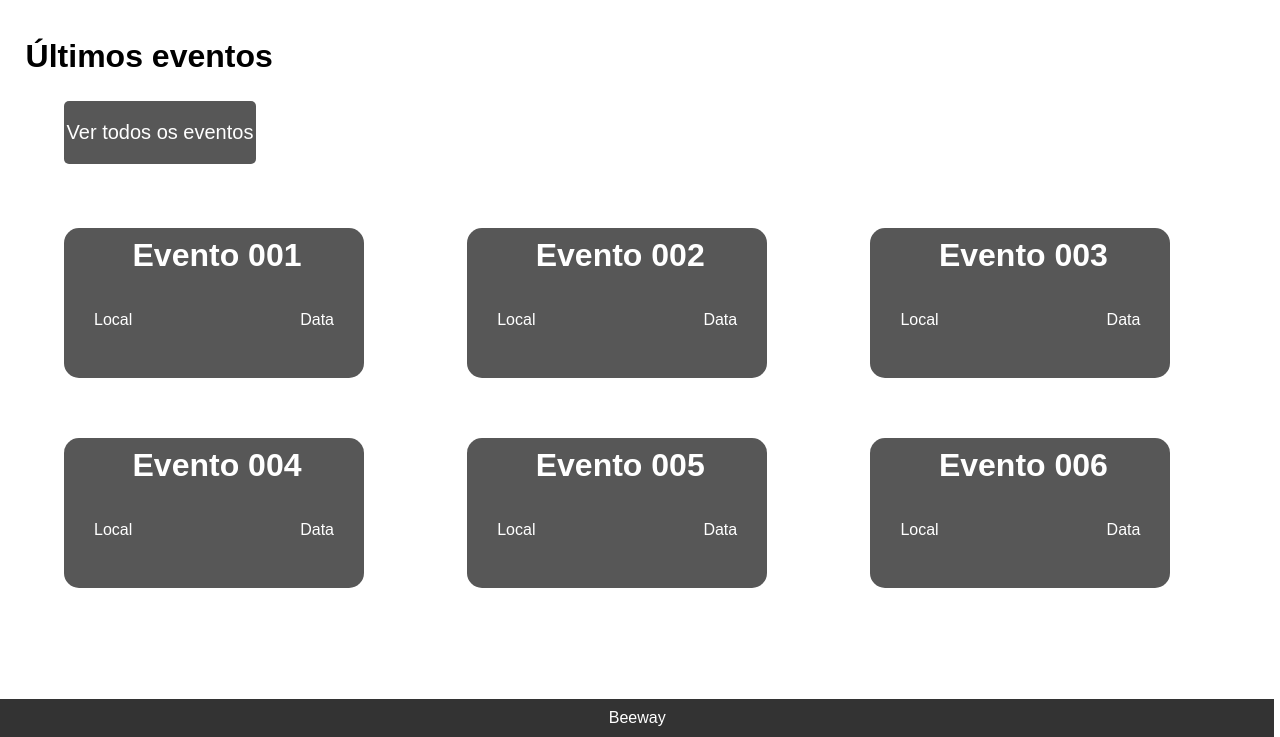
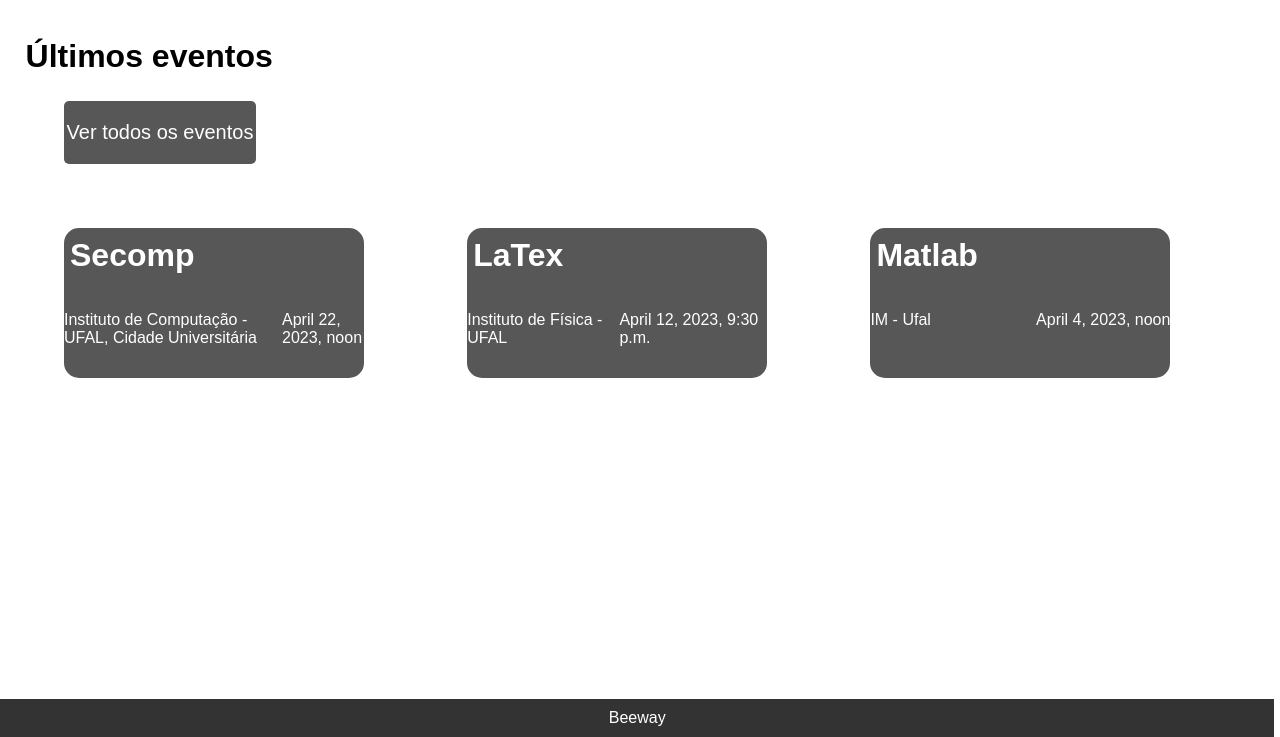
Before and after one commit to waleiss/beeway, a Django app: page /administrador/home in a window 1280 px wide. Shown: the part 63-800 px from the top of the page. Run offline with Django 4.2, Linux system fonts and the light colour scheme; data comes from the database, SQL or seed files in the repository.

Commit message:
home mostrando eventos do banco

```diff
--- a/administrador/templates/pages/home.html
+++ b/administrador/templates/pages/home.html
@@ -34,48 +34,15 @@
 	</div>
 
 	<div id="ultimos" class="container">
-		<div id="evento1" class="evento">
-			<h1 id="name">Evento 001</h1>
+		{% for eventos in eventos %}
+		<div class="evento">
+			<h1> <a style="text-decoration: none; color: #fff"href= "desc_evento/{{eventos.id}}">{{eventos.titulo}}</a></h1>
 			<div class="container" id="info">
-				<p id="local">Local</p>
-				<p id="data">Data</p>
+				<p>{{eventos.local}}</p>
+				<p>{{eventos.data_e_hora_inicio}}</p>
 			</div>
 		</div>
-		<div id="evento2" class="evento">
-			<h1 id="name">Evento 002</h1>
-			<div class="container" id="info">
-				<p id="local">Local</p>
-				<p id="data">Data</p>
-			</div>
-		</div>
-		<div id="evento3" class="evento">
-			<h1 id="name">Evento 003</h1>
-			<div class="container" id="info">
-				<p id="local">Local</p>
-				<p id="data">Data</p>
-			</div>
-		</div>
-		<div id="evento4" class="evento">
-			<h1 id="name">Evento 004</h1>
-			<div class="container" id="info">
-				<p id="local">Local</p>
-				<p id="data">Data</p>
-			</div>
-		</div>
-		<div id="evento5" class="evento">
-			<h1 id="name">Evento 005</h1>
-			<div class="container" id="info">
-				<p id="local">Local</p>
-				<p id="data">Data</p>
-			</div>
-		</div>
-		<div id="evento6" class="evento">
-			<h1 id="name">Evento 006</h1>
-			<div class="container" id="info">
-				<p id="local">Local</p>
-				<p id="data">Data</p>
-			</div>
-		</div>
+		{% endfor %}
 	</div>
 	<div>
 
--- a/administrador/templates/pages/todos.eventos.html
+++ b/administrador/templates/pages/todos.eventos.html
@@ -39,7 +39,7 @@
 	<div id="ultimos" class="container">
 		{% for eventos in eventos %}
 		<div class="evento">
-			<h1> <a style="text-decoration: none; color: #fff"href= "desc_evento/{{eventos.id}}">{{eventos.titulo}}</a>
+			<h1> <a style="text-decoration: none; color: #fff"href= "desc_evento/{{eventos.id}}">{{eventos.titulo}}</a></h1>
 				<i class="fa fa-pencil-square-o" aria-hidden="true"></i>
 				<i class="fa fa-trash-o" aria-hidden="true"></i>
 			</h1>
--- a/administrador/views.py
+++ b/administrador/views.py
@@ -11,7 +11,8 @@ def rSenha(request):
     return (render(request, 'pages/rSenha.html'))
 
 def Home(request):
-    return (render(request, 'pages/home.html'))
+    eventos = Event.objects.order_by('-data_e_hora_inicio')[:6]
+    return (render(request, 'pages/home.html', {'eventos': eventos}))
 
 def todosEventos(request):
     eventos = Event.objects.all().order_by('-data_e_hora_inicio')
```
